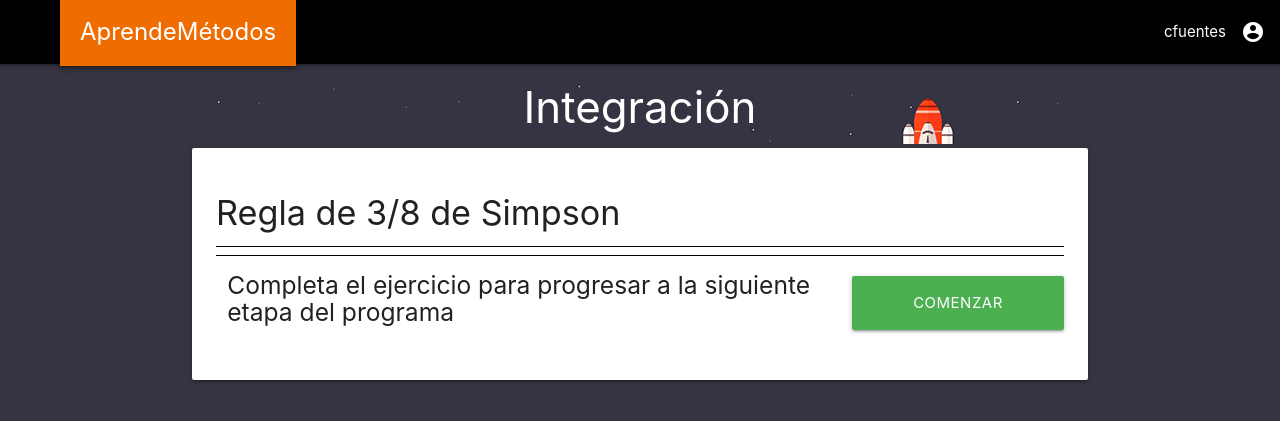
After one commit to thein3000/aprende_metodos, a Django app: page /preface_regla_tres_octavos_de_simpson/ in a window 1280 px wide. The commit adds this page. Shown: the top 421 px of the page. Run offline with Django 3.2, Linux system fonts and the light colour scheme; a user stored in the database is signed in; data comes from the database, SQL or seed files in the repository; both versions use the stored data as it was after the commit.

Commit message:
Added support for Regla de 3/8 de Simpson

```diff
--- a/gainspend/metodos_numericos/regla_tres_octavos_de_simpson.py
+++ b/gainspend/metodos_numericos/regla_tres_octavos_de_simpson.py
@@ -25,7 +25,7 @@ def ciclo(temp,h0,valora,valorn):
     return iteracion
 
 
-def regla_tres_octavos_de_simpson(ecuacion,a0,b0,n0):
+def metodo_regla_tres_octavos_de_simpson(ecuacion,a0,b0,n0):
     h = (b0-a0)/n0
     simpsonvalor = ciclo(ecuacion,h,a0,n0)
     respuesta = (3/8)*(h)*(integracionna(ecuacion,a0)+simpsonvalor+integracionna(ecuacion,b0))
@@ -33,4 +33,4 @@ def regla_tres_octavos_de_simpson(ecuacion,a0,b0,n0):
 
 
 
-# print(regla_tres_octavos_de_simpson(integral,a,b,n))
+# print(metodo_regla_tres_octavos_de_simpson(integral,a,b,n))
--- a/gainspend/templates/gainspend/pages/preface_eliminacion_gaussiana.html
+++ b/gainspend/templates/gainspend/pages/preface_eliminacion_gaussiana.html
@@ -8,7 +8,7 @@
 
   <div class="preface_title" style="background-image: url({% static 'images/32.png' %})">
     <div class="card-title">
-      <h3 style ="margin:0px;">Interpolación</h3>
+      <h3 style ="margin:0px;">Solución de ecuaciones lineales</h3>
     </div>
   </div>
 
--- a/gainspend/templates/gainspend/pages/preface_euler_modificado.html
+++ b/gainspend/templates/gainspend/pages/preface_euler_modificado.html
@@ -8,7 +8,7 @@
 
   <div class="preface_title" style="background-image: url({% static 'images/32.png' %})">
     <div class="card-title">
-      <h3 style ="margin:0px;">Interpolación</h3>
+      <h3 style ="margin:0px;">Ecuaciones diferenciales ordinarias</h3>
     </div>
   </div>
 
--- a/gainspend/templates/gainspend/pages/preface_falsa_posicion.html
+++ b/gainspend/templates/gainspend/pages/preface_falsa_posicion.html
@@ -8,7 +8,7 @@
 
   <div class="preface_title" style="background-image: url({% static 'images/32.png' %})">
     <div class="card-title">
-      <h3 style ="margin:0px;">Interpolación</h3>
+      <h3 style ="margin:0px;">Solución de ecuaciones no lineales</h3>
     </div>
   </div>
 
--- a/gainspend/templates/gainspend/pages/preface_gauss_jordan.html
+++ b/gainspend/templates/gainspend/pages/preface_gauss_jordan.html
@@ -8,7 +8,7 @@
 
   <div class="preface_title" style="background-image: url({% static 'images/32.png' %})">
     <div class="card-title">
-      <h3 style ="margin:0px;">Interpolación</h3>
+      <h3 style ="margin:0px;">Solución de ecuaciones lineales</h3>
     </div>
   </div>
 
--- a/gainspend/templates/gainspend/pages/preface_lagrange.html
+++ b/gainspend/templates/gainspend/pages/preface_lagrange.html
@@ -8,7 +8,7 @@
 
   <div class="preface_title" style="background-image: url({% static 'images/32.png' %})">
     <div class="card-title">
-      <h3 style ="margin:0px;">Interpolación</h3>
+      <h3 style ="margin:0px;">Solución de ecuaciones no lineales</h3>
     </div>
   </div>
 
--- a/gainspend/templates/gainspend/pages/preface_montante.html
+++ b/gainspend/templates/gainspend/pages/preface_montante.html
@@ -8,7 +8,7 @@
 
   <div class="preface_title" style="background-image: url({% static 'images/32.png' %})">
     <div class="card-title">
-      <h3 style ="margin:0px;">Interpolación</h3>
+      <h3 style ="margin:0px;">Solución de ecuaciones no lineales</h3>
     </div>
   </div>
 
--- a/gainspend/templates/gainspend/pages/preface_newton_raphson.html
+++ b/gainspend/templates/gainspend/pages/preface_newton_raphson.html
@@ -8,7 +8,7 @@
 
   <div class="preface_title" style="background-image: url({% static 'images/32.png' %})">
     <div class="card-title">
-      <h3 style ="margin:0px;">Interpolación</h3>
+      <h3 style ="margin:0px;">Solución de ecuaciones no lineales</h3>
     </div>
   </div>
 
--- a/gainspend/templates/gainspend/pages/preface_punto_fijo.html
+++ b/gainspend/templates/gainspend/pages/preface_punto_fijo.html
@@ -8,7 +8,7 @@
 
   <div class="preface_title" style="background-image: url({% static 'images/32.png' %})">
     <div class="card-title">
-      <h3 style ="margin:0px;">Interpolación</h3>
+      <h3 style ="margin:0px;">Solución de ecuaciones no lineales</h3>
     </div>
   </div>
 
--- /dev/null
+++ b/gainspend/templates/gainspend/pages/preface_regla_tres_octavos_de_simpson.html
@@ -0,0 +1,42 @@
+{% extends "../base/base_main.html" %}
+{% load humanize %}
+{% load static %}
+{% block title %}{{method.name}}{% endblock title %}
+
+{% block content_center %}
+<div class="container">
+
+  <div class="preface_title" style="background-image: url({% static 'images/32.png' %})">
+    <div class="card-title">
+      <h3 style ="margin:0px;">Integración</h3>
+    </div>
+  </div>
+
+  <div class="card">
+    <div class="card-content">
+      <div class="card-title" style="border-bottom:1px solid black;">
+        <h4>{{ method.name }}</h4>
+      </div>
+
+      <div class="preface_content">
+
+      </div>
+
+      <div class="start_excercise_box">
+        <div class="row">
+          <div class="col s12 m9">
+            <h5>Completa el ejercicio para progresar a la siguiente etapa del programa</h5>
+          </div>
+          <a href="/preface_{{ method.preface_name }}/excercise">
+            <div class="col s12 m3 btn btn-large green" style="margin-top:20px;">
+              Comenzar
+            </div>
+          </a>
+        </div>
+      </div>
+
+    </div>
+  </div>
+</div>
+
+{% endblock content_center %}
--- a/gainspend/templates/gainspend/pages/preface_runge_kutta_cuarto_orden_por_tres_octavos_de_simpson.html
+++ b/gainspend/templates/gainspend/pages/preface_runge_kutta_cuarto_orden_por_tres_octavos_de_simpson.html
@@ -8,7 +8,7 @@
 
   <div class="preface_title" style="background-image: url({% static 'images/32.png' %})">
     <div class="card-title">
-      <h3 style ="margin:0px;">Interpolación</h3>
+      <h3 style ="margin:0px;">Ecuaciones diferenciales ordinarias</h3>
     </div>
   </div>
 
--- a/gainspend/templates/gainspend/pages/preface_runge_kutta_cuarto_orden_por_un_tercio_de_simpson.html
+++ b/gainspend/templates/gainspend/pages/preface_runge_kutta_cuarto_orden_por_un_tercio_de_simpson.html
@@ -8,7 +8,7 @@
 
   <div class="preface_title" style="background-image: url({% static 'images/32.png' %})">
     <div class="card-title">
-      <h3 style ="margin:0px;">Interpolación</h3>
+      <h3 style ="margin:0px;">Ecuaciones diferenciales ordinarias</h3>
     </div>
   </div>
 
--- a/gainspend/templates/gainspend/pages/preface_runge_kutta_segundo_orden.html
+++ b/gainspend/templates/gainspend/pages/preface_runge_kutta_segundo_orden.html
@@ -8,7 +8,7 @@
 
   <div class="preface_title" style="background-image: url({% static 'images/32.png' %})">
     <div class="card-title">
-      <h3 style ="margin:0px;">Interpolación</h3>
+      <h3 style ="margin:0px;">Ecuaciones diferenciales ordinarias</h3>
     </div>
   </div>
 
--- a/gainspend/templates/gainspend/pages/preface_runge_kutta_tercer_orden.html
+++ b/gainspend/templates/gainspend/pages/preface_runge_kutta_tercer_orden.html
@@ -8,7 +8,7 @@
 
   <div class="preface_title" style="background-image: url({% static 'images/32.png' %})">
     <div class="card-title">
-      <h3 style ="margin:0px;">Interpolación</h3>
+      <h3 style ="margin:0px;">Ecuaciones diferenciales ordinarias</h3>
     </div>
   </div>
 
--- a/gainspend/templates/gainspend/pages/preface_secante.html
+++ b/gainspend/templates/gainspend/pages/preface_secante.html
@@ -8,7 +8,7 @@
 
   <div class="preface_title" style="background-image: url({% static 'images/32.png' %})">
     <div class="card-title">
-      <h3 style ="margin:0px;">Interpolación</h3>
+      <h3 style ="margin:0px;">Solución de ecuaciones no lineales</h3>
     </div>
   </div>
 
--- a/gainspend/urls.py
+++ b/gainspend/urls.py
@@ -45,8 +45,8 @@ urlpatterns = [
     # path('preface_newton_cotes_abiertas/excercise',views.excercise_newton_cotes_abiertas, name='excercise_newton_cotes_abiertas'),
     # path('preface_regla_un_tercio_de_simpson/',views.preface_regla_un_tercio_de_simpson, name='preface_regla_un_tercio_de_simpson'),
     # path('preface_regla_un_tercio_de_simpson/excercise',views.excercise_regla_un_tercio_de_simpson, name='excercise_regla_un_tercio_de_simpson'),
-    # path('preface_regla_tres_octavos_de_simpson/',views.preface_regla_tres_octavos_de_simpson, name='preface_regla_tres_octavos_de_simpson'),
-    # path('preface_regla_tres_octavos_de_simpson/excercise',views.excercise_regla_tres_octavos_de_simpson, name='excercise_regla_tres_octavos_de_simpson'),
+    path('preface_regla_tres_octavos_de_simpson/',views.preface_regla_tres_octavos_de_simpson, name='preface_regla_tres_octavos_de_simpson'),
+    path('preface_regla_tres_octavos_de_simpson/excercise',views.excercise_regla_tres_octavos_de_simpson, name='excercise_regla_tres_octavos_de_simpson'),
     path('preface_euler_hacia_adelante/',views.preface_euler_hacia_adelante, name='preface_euler_hacia_adelante'),
     path('preface_euler_hacia_adelante/excercise',views.excercise_euler_hacia_adelante, name='excercise_euler_hacia_adelante'),
     # path('preface_euler_hacia_atras/',views.preface_euler_hacia_atras, name='preface_euler_hacia_atras'),
--- a/gainspend/views/integracion.py
+++ b/gainspend/views/integracion.py
@@ -8,7 +8,43 @@ from django.contrib.auth.decorators import login_required
 from django.shortcuts import get_object_or_404, redirect
 import datetime
 import json
+from gainspend.metodos_numericos import regla_tres_octavos_de_simpson
+from gainspend.forms import UserMethodForm
 
+@login_required
+def preface_regla_tres_octavos_de_simpson(request):
+    method = Method.objects.filter(name="Regla de 3/8 de Simpson").first()
+    context = {
+        "method": method
+    }
+    return render(request, 'gainspend/pages/preface_regla_tres_octavos_de_simpson.html', context)
+
+@login_required
+def excercise_regla_tres_octavos_de_simpson(request):
+    method = Method.objects.filter(name="Regla de 3/8 de Simpson").first()
+    # Variables del problema
+    integral = "1/(1+x**2)"
+    n = 10
+    a = 2
+    b= 3
+    result = regla_tres_octavos_de_simpson.metodo_regla_tres_octavos_de_simpson(integral,a,b,n)
+    # Variables de presentacion del problema
+    integral_print = "1/(1+x**2)"
+    n_print = 10
+    a_print = 2
+    b_print = 3
+    data = {'method_id': method.field_id}
+    user_method_form = UserMethodForm(initial=data)
+    context = {
+        "user_method_form": user_method_form,
+        "integral_print": integral_print,
+        "n_print": n_print,
+        "a_print": a_print,
+        "b_print": b_print,
+        "result": result,
+        "method": method
+    }
+    return render(request, 'gainspend/pages/excercise_regla_tres_octavos_de_simpson.html', context)
 
        # # "Integración"
        # "Newton - Cotes cerradas"
```
Also changed, not shown: gainspend/templates/gainspend/pages/excercise_regla_tres_octavos_de_simpson.html (added, +51 -0 lines), database.sqlite.
